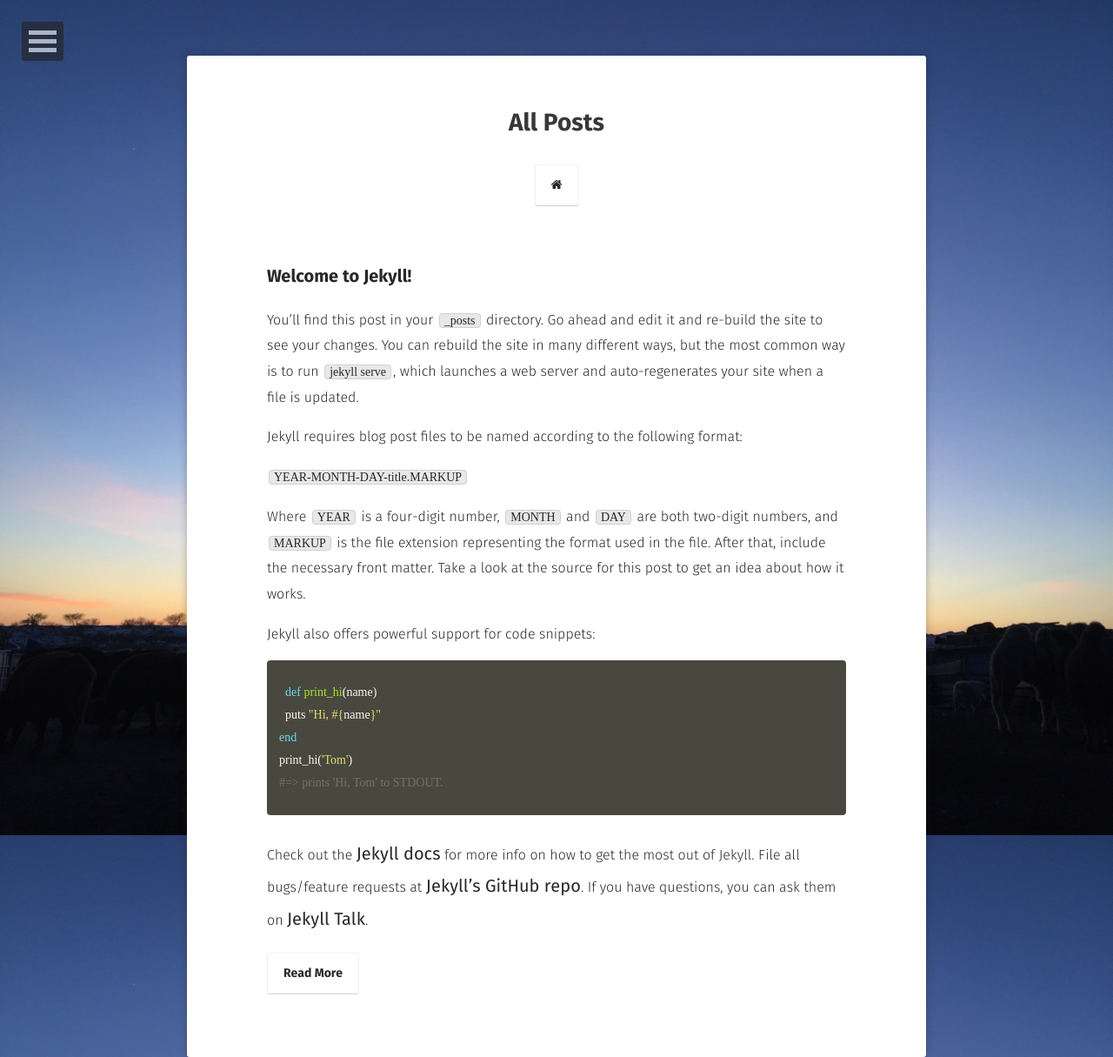
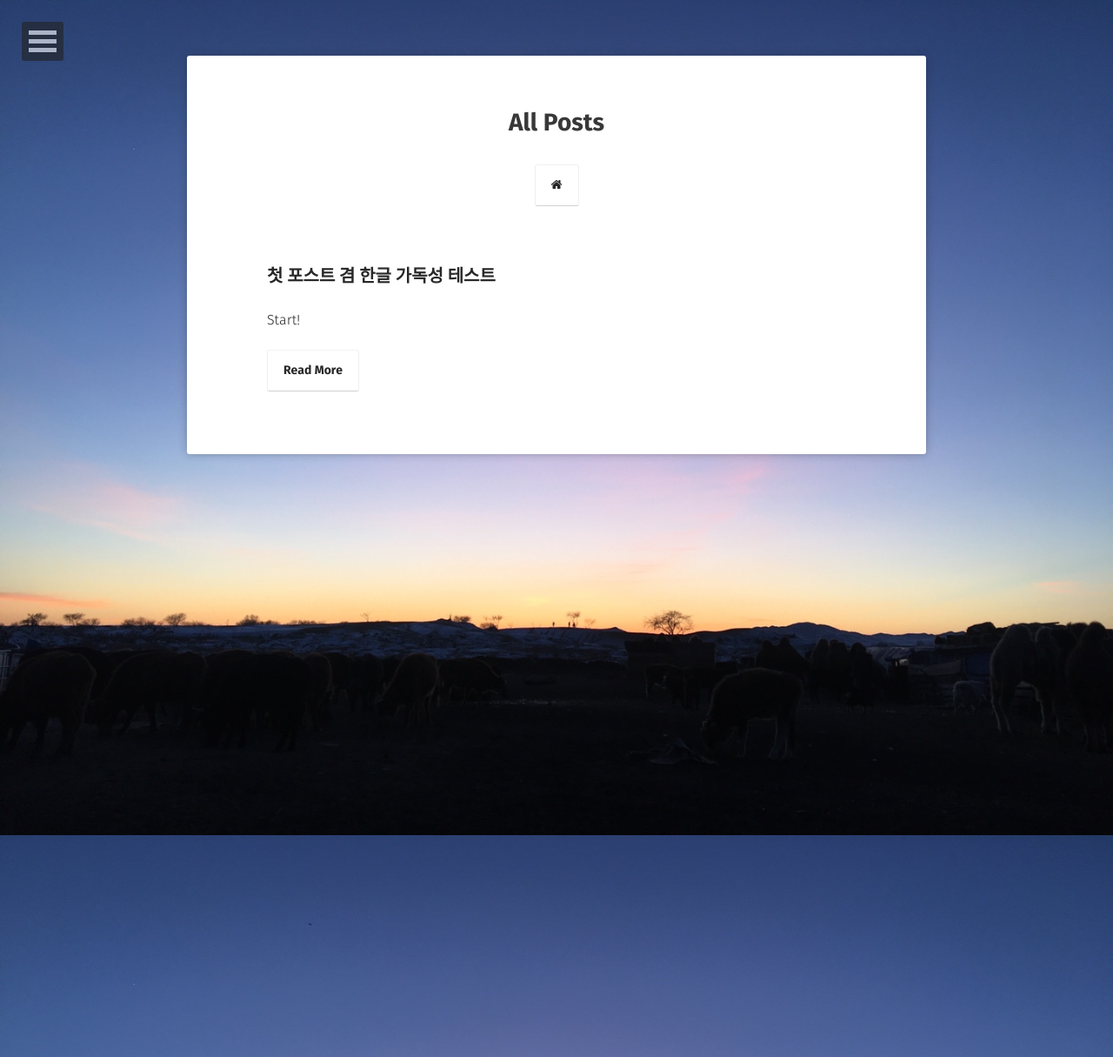
Before and after one commit to jjay0303/jjay0303.github.io, a Jekyll site: the page built from posts/index.md, in a window 1280 px wide. Shown: the whole page at 87% size. Built offline with Jekyll 4.4.1, drawn with Linux system fonts in a browser that asks for light colours; some web fonts are replaced.

Commit message:
test post

```diff
--- a/_posts/2021-12-30-welcome-to-jekyll.markdown
+++ /dev/null
@@ -1,29 +0,0 @@
----
-layout: post
-title:  "Welcome to Jekyll!"
-date:   2021-12-30 20:16:48 +0900
-categories: jekyll update
----
-You’ll find this post in your `_posts` directory. Go ahead and edit it and re-build the site to see your changes. You can rebuild the site in many different ways, but the most common way is to run `jekyll serve`, which launches a web server and auto-regenerates your site when a file is updated.
-
-Jekyll requires blog post files to be named according to the following format:
-
-`YEAR-MONTH-DAY-title.MARKUP`
-
-Where `YEAR` is a four-digit number, `MONTH` and `DAY` are both two-digit numbers, and `MARKUP` is the file extension representing the format used in the file. After that, include the necessary front matter. Take a look at the source for this post to get an idea about how it works.
-
-Jekyll also offers powerful support for code snippets:
-
-{% highlight ruby %}
-def print_hi(name)
-  puts "Hi, #{name}"
-end
-print_hi('Tom')
-#=> prints 'Hi, Tom' to STDOUT.
-{% endhighlight %}
-
-Check out the [Jekyll docs][jekyll-docs] for more info on how to get the most out of Jekyll. File all bugs/feature requests at [Jekyll’s GitHub repo][jekyll-gh]. If you have questions, you can ask them on [Jekyll Talk][jekyll-talk].
-
-[jekyll-docs]: https://jekyllrb.com/docs/home
-[jekyll-gh]:   https://github.com/jekyll/jekyll
-[jekyll-talk]: https://talk.jekyllrb.com/
```
Also changed, not shown: about/index.md (+1 -1 lines), _posts/2021-12-31-start.md (renamed from _posts/2021-12-31 start.md).
